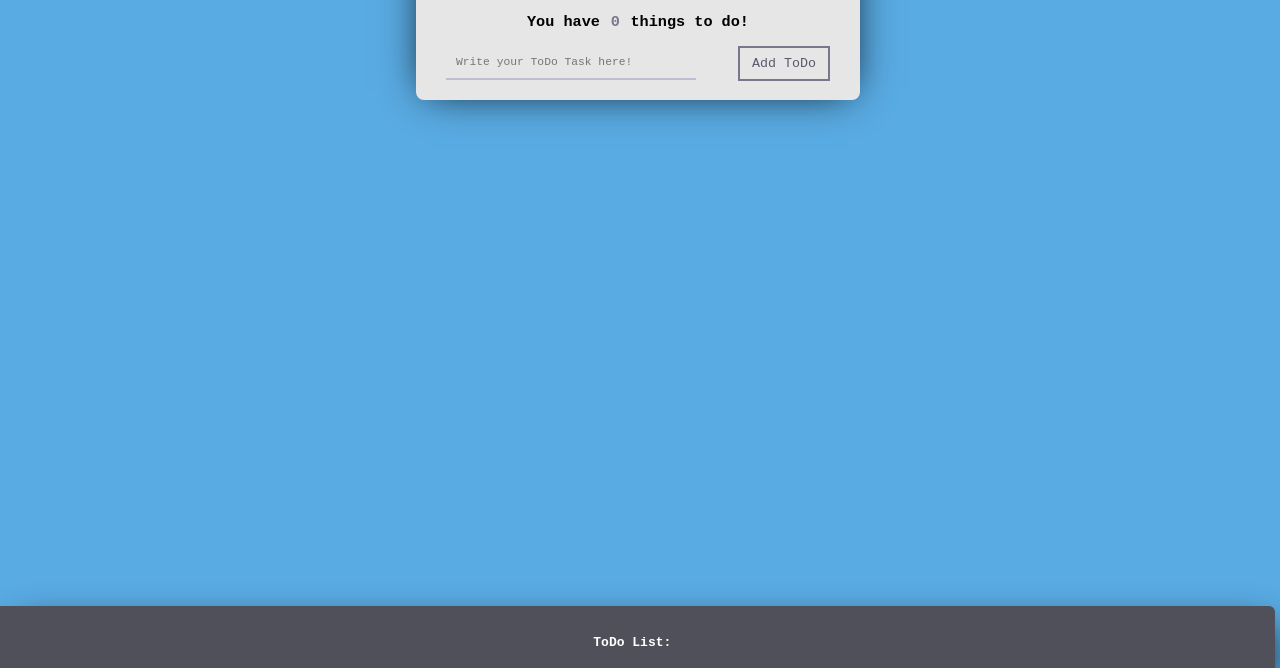
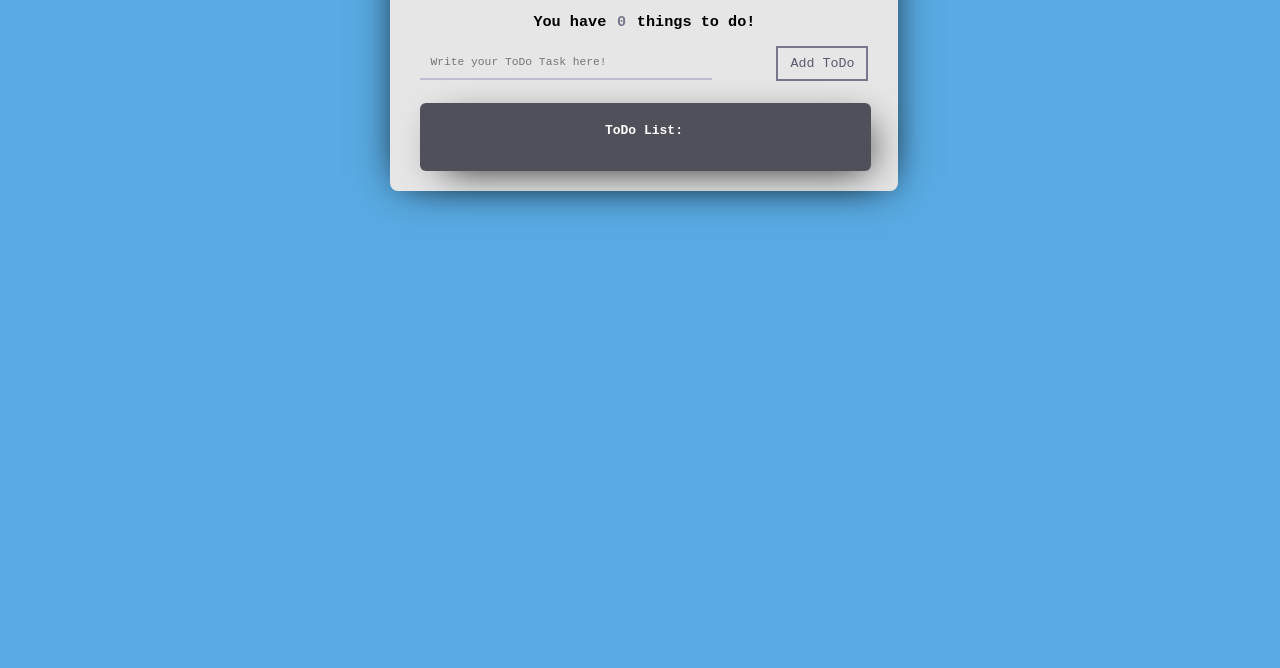
Before and after one commit to nishantsahoo/ToDo_Application, a plain HTML site: page index.html in a window 1280 px wide. Shown: the part 132-800 px from the top of the page. Drawn offline with Linux system fonts and the light colour scheme.

Commit message:
Minor Update

```diff
--- a/style.css
+++ b/style.css
@@ -5,12 +5,12 @@ body
 }
 .form
 {
-	width: 30%;
+	width: 35%;
 	height: 60%;
 	background: #e6e6e6;
 	border-radius: 8px;
 	box-shadow: 0 0 40px -10px #000;
-	margin-left: 32.5%;
+	margin-left: 30.5%;
 	margin-top: 4.5%;
 	padding: 20px 30px;
 	font-family: monospace;
@@ -126,7 +126,7 @@ h3
 .listblock
 {
 	overflow-y: auto;
-    position: fixed;
+    position: inherit;
     width: 99.8%;
     left: -0.5%;
 	margin-top: 5%;
```
